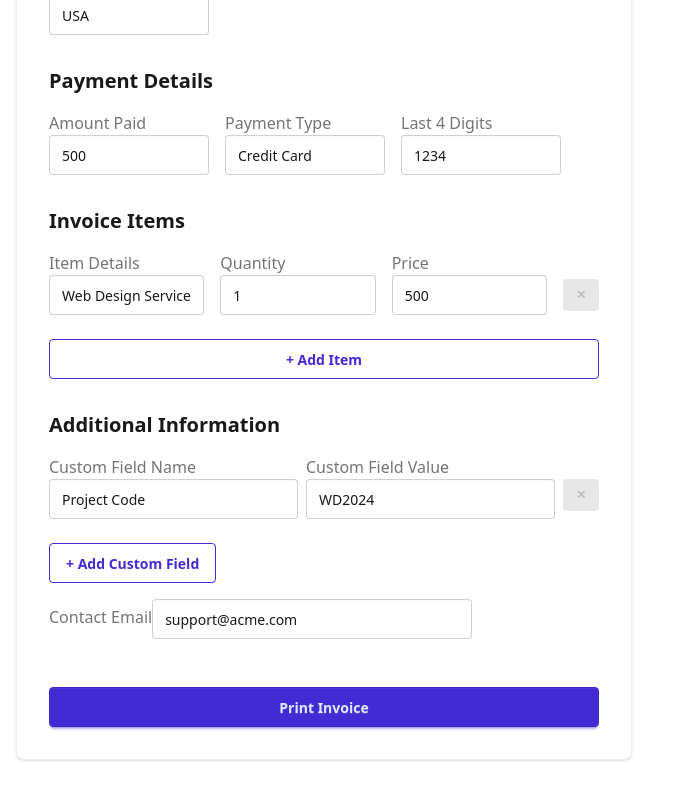
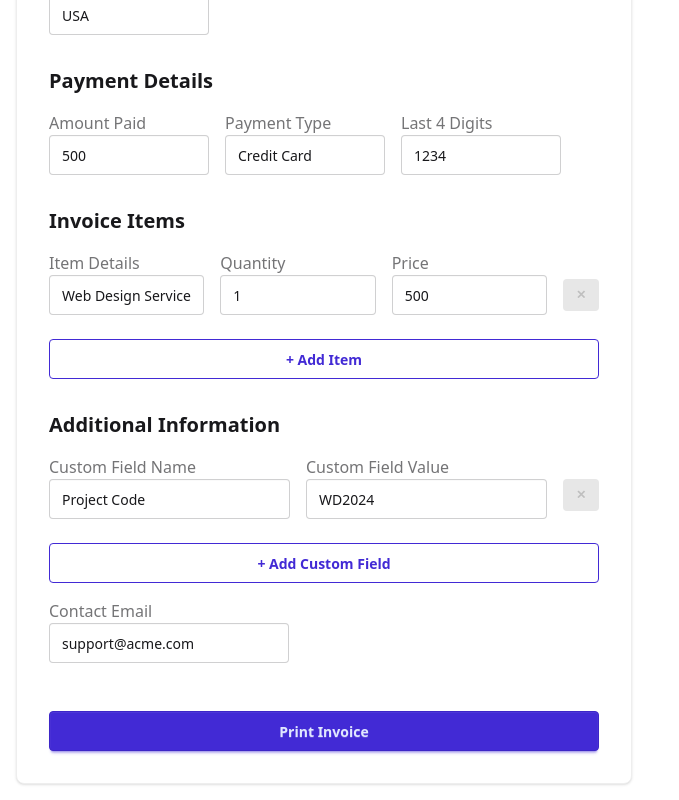
Before and after one commit to atifali/invoice-generator, a React (Vite) app: page / in a window 1280 px wide. Shown: the part 946-1746 px from the top of the page, without its empty margins (0-679 px from the left). Before the commit the page ends 1722 px from the top, so only its background shows below. Built offline with nearby package versions, Linux system fonts and the light colour scheme.

Commit message:
minor style changes

```diff
--- a/src/components/InvoiceForm.jsx
+++ b/src/components/InvoiceForm.jsx
@@ -330,8 +330,8 @@ function InvoiceForm({ values, setValues, previewRef }) {
                     <h2 className="text-xl font-bold mb-4">Additional Information</h2>
                     <div className="flex flex-col gap-4">
                         {values.customFields.map((field, idx) => (
-                            <div className="flex gap-2 items-end" key={idx}>
-                                <div className="form-control min-w-40 flex-1">
+                            <div className="flex gap-4 items-end" key={idx}>
+                                <div className="form-control flex-1 min-w-40">
                                     <label className="label">
                                         <span className="label-text">Custom Field Name</span>
                                     </label>
@@ -346,7 +346,7 @@ function InvoiceForm({ values, setValues, previewRef }) {
                                         placeholder="Field Name"
                                     />
                                 </div>
-                                <div className="form-control min-w-40 flex-1">
+                                <div className="form-control flex-1 w-40">
                                     <label className="label">
                                         <span className="label-text">Custom Field Value</span>
                                     </label>
@@ -374,12 +374,12 @@ function InvoiceForm({ values, setValues, previewRef }) {
                         ))}
                         <button
                             type="button"
-                            className="btn btn-outline btn-primary mt-2 w-fit"
+                            className="btn btn-outline btn-primary mt-2"
                             onClick={handleAddCustomField}
                         >
                             + Add Custom Field
                         </button>
-                        <div className="form-control min-w-40">
+                        <div className="form-control w-60">
                             <label className="label">
                                 <span className="label-text">Contact Email</span>
                             </label>
```
